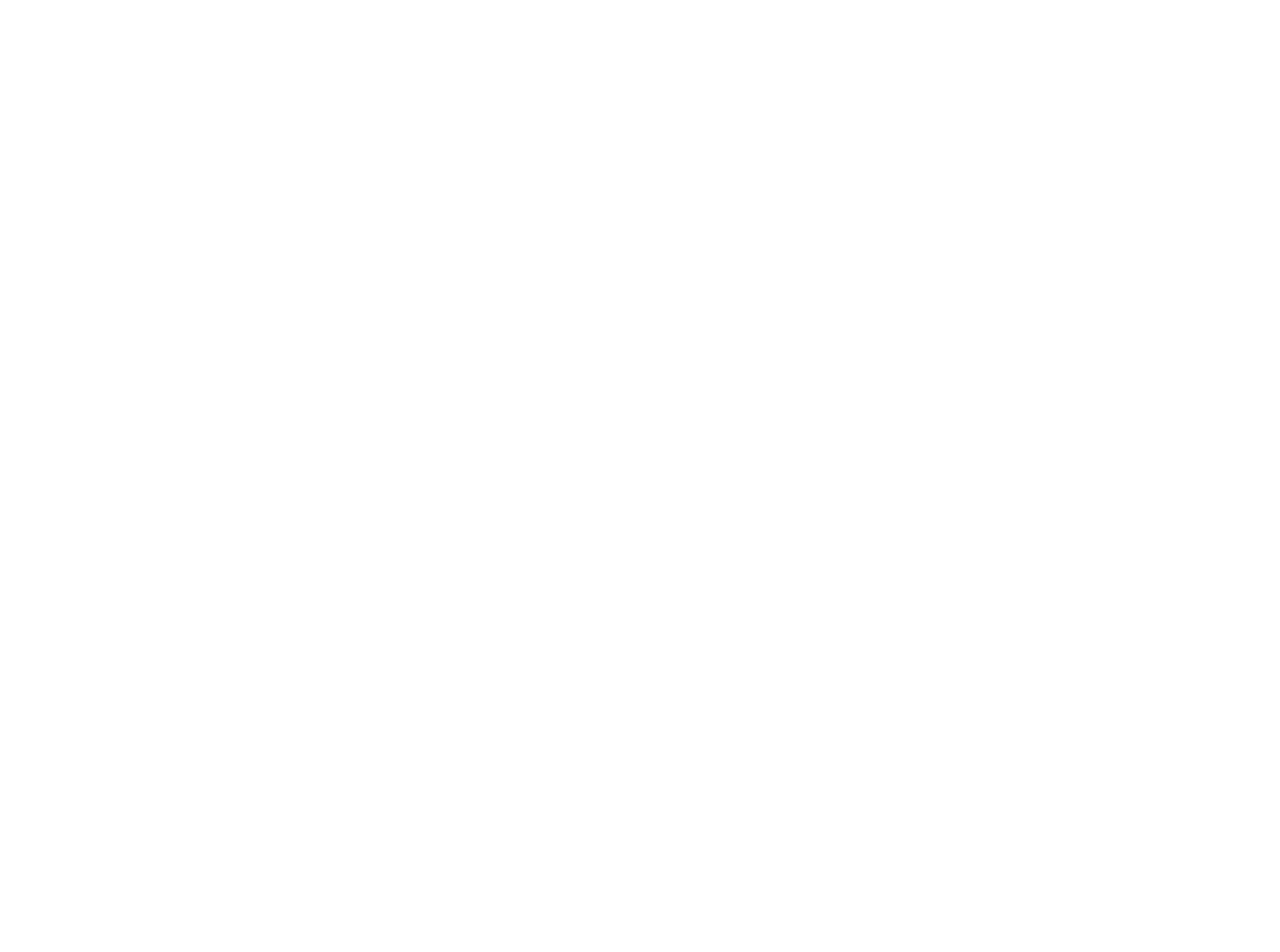
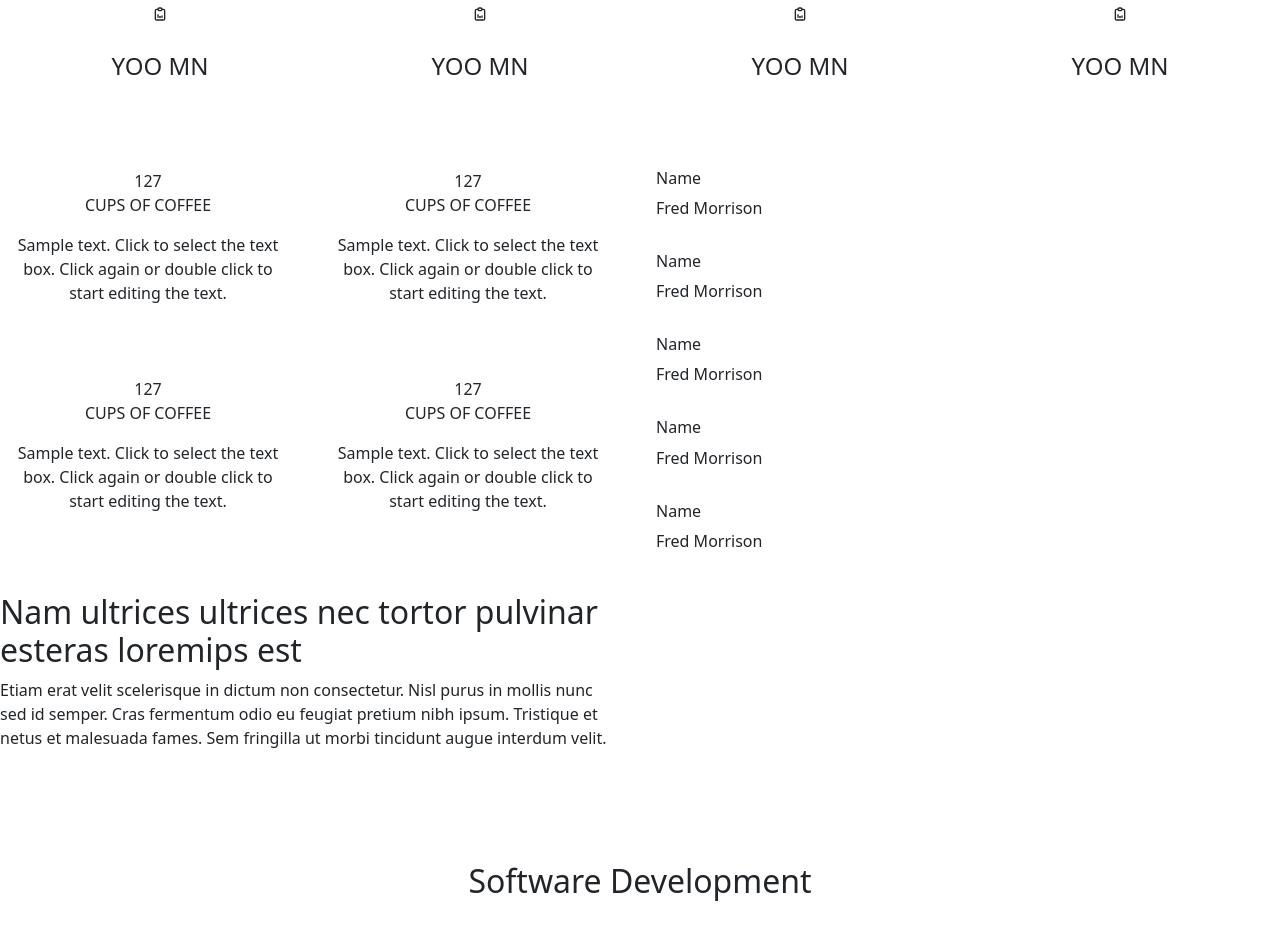
Before and after one commit to edenlisk/portfolio, a JavaScript app: page / in a window 1280 px wide. Shown: the part 180-1132 px from the top of the page. Before the commit the page ends 800 px from the top, so only its background shows below. Built offline with nearby package versions, Linux system fonts and the light colour scheme; the HTML template or start-up script is replaced by a standard one.

Commit message:
added components in app.js

```diff
--- a/src/App.js
+++ b/src/App.js
@@ -1,8 +1,16 @@
 import './App.css';
+import About from './components/About';
+import Data from './components/data';
+import Home from './components/home';
+
 
 function App() {
   return (
-      <div>Portfolio</div>
+      <div>
+        <Home/>
+        <Data/>
+        <About/>
+        </div>
   );
 }
 
```
